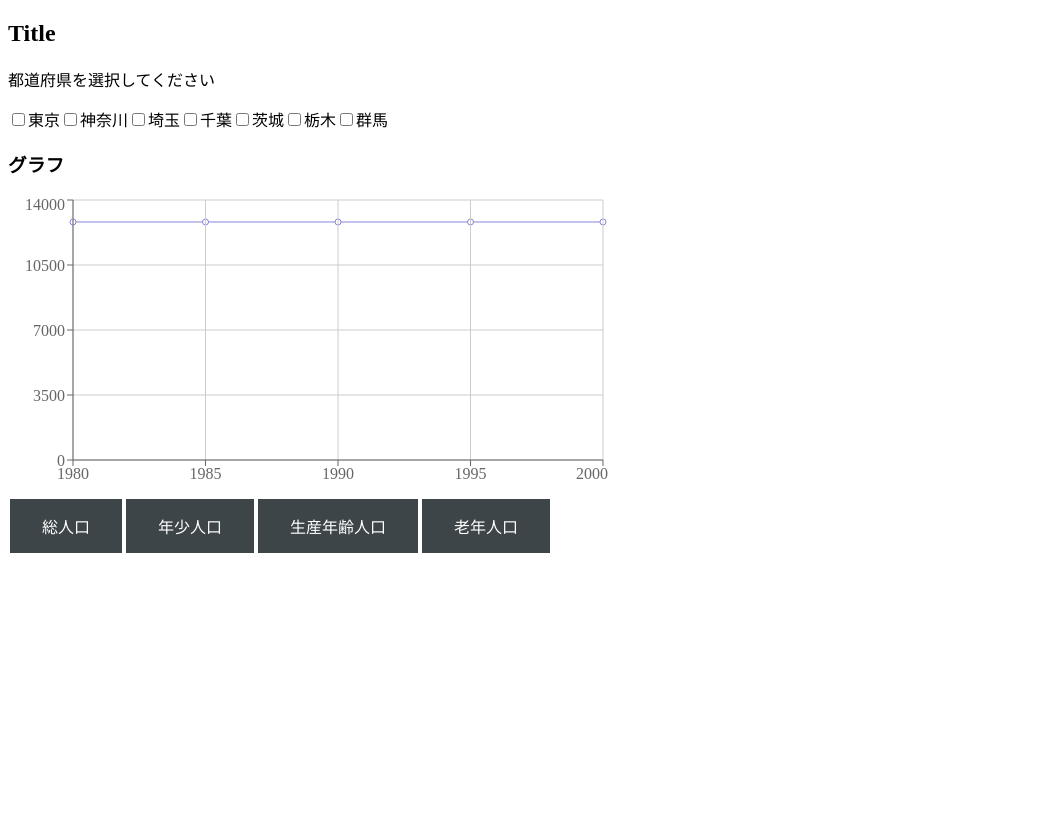
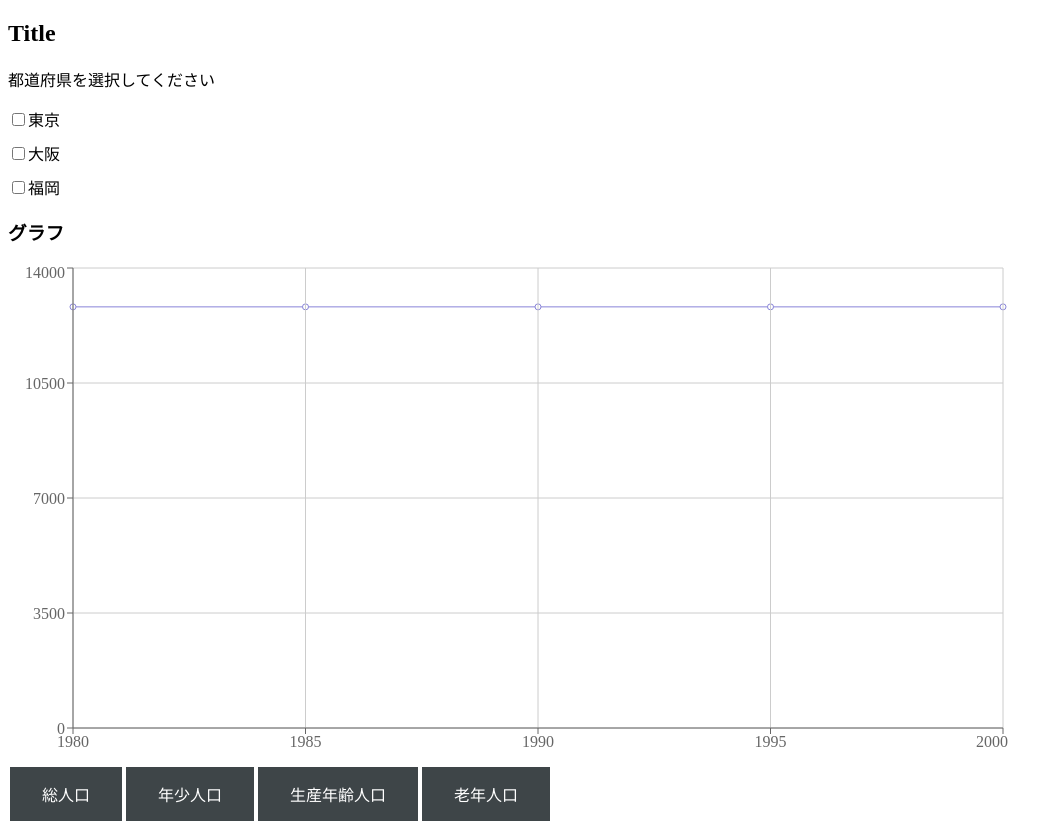
Before and after one commit to f-yusei/code_test, a Next.js app: page / in a window 1280 px wide. Shown: the whole page, without its empty margins (0-1063 px from the left). Before the commit the page ends 800 px from the top, so only its background shows below. Built offline with nearby package versions, Linux system fonts and the light colour scheme.

Commit message:
fix: chart and checkbox style

```diff
--- a/app/components/chart/PopulationChart.tsx
+++ b/app/components/chart/PopulationChart.tsx
@@ -10,7 +10,7 @@ export const RenderLineChart = ({
   }[];
 }) => {
   return (
-    <LineChart width={600} height={300} data={data}>
+    <LineChart width={1000} height={500} data={data}>
       <Line type="monotone" dataKey="value" stroke="#8884d8" />
       <CartesianGrid stroke="#ccc" />
       <XAxis dataKey="year" />
--- a/app/components/checkbox/Checkbox.tsx
+++ b/app/components/checkbox/Checkbox.tsx
@@ -5,7 +5,6 @@ type CheckboxProps = {
   label: string;
   name: string;
   value: string;
-  checked: boolean;
   onChange: (checked: boolean) => void;
 };
 
@@ -13,7 +12,6 @@ const Checkbox: React.FC<CheckboxProps> = ({
   label,
   name,
   value,
-  checked,
   onChange,
 }) => {
   const handleCheckboxChange = (event: React.ChangeEvent<HTMLInputElement>) => {
@@ -27,7 +25,6 @@ const Checkbox: React.FC<CheckboxProps> = ({
           type="checkbox"
           name={name}
           value={value}
-          checked={checked}
           onChange={handleCheckboxChange}
         />
         {label}
--- a/app/page.tsx
+++ b/app/page.tsx
@@ -1,6 +1,7 @@
 "use client";
 import Button from "./components/button/Button";
 import { RenderLineChart } from "./components/chart/PopulationChart";
+import Checkbox from "./components/checkbox/Checkbox";
 
 export default function Home() {
   const chartData = [
@@ -11,42 +12,20 @@ export default function Home() {
     { year: "2000", value: 12817 },
   ];
 
-  const handleButtonClick = () => {
-    console.log("button clicked");
-  };
+  const handleButtonClick = () => {};
   return (
     <main>
       <h2>Title</h2>
       <p>都道府県を選択してください</p>
       <form>
-        <label>
-          <input type="checkbox" name="tokyo" value="tokyo" />
-          東京
-        </label>
-        <label>
-          <input type="checkbox" name="kanagawa" value="kanagawa" />
-          神奈川
-        </label>
-        <label>
-          <input type="checkbox" name="saitama" value="saitama" />
-          埼玉
-        </label>
-        <label>
-          <input type="checkbox" name="chiba" value="chiba" />
-          千葉
-        </label>
-        <label>
-          <input type="checkbox" name="ibaraki" value="ibaraki" />
-          茨城
-        </label>
-        <label>
-          <input type="checkbox" name="tochigi" value="tochigi" />
-          栃木
-        </label>
-        <label>
-          <input type="checkbox" name="gunma" value="gunma" />
-          群馬
-        </label>
+        <Checkbox label="東京" name="tokyo" value="tokyo" onChange={() => {}} />
+        <Checkbox label="大阪" name="osaka" value="osaka" onChange={() => {}} />
+        <Checkbox
+          label="福岡"
+          name="fukuoka"
+          value="fukuoka"
+          onChange={() => {}}
+        />
       </form>
       <h3>グラフ</h3>
       <RenderLineChart data={chartData} />
```
